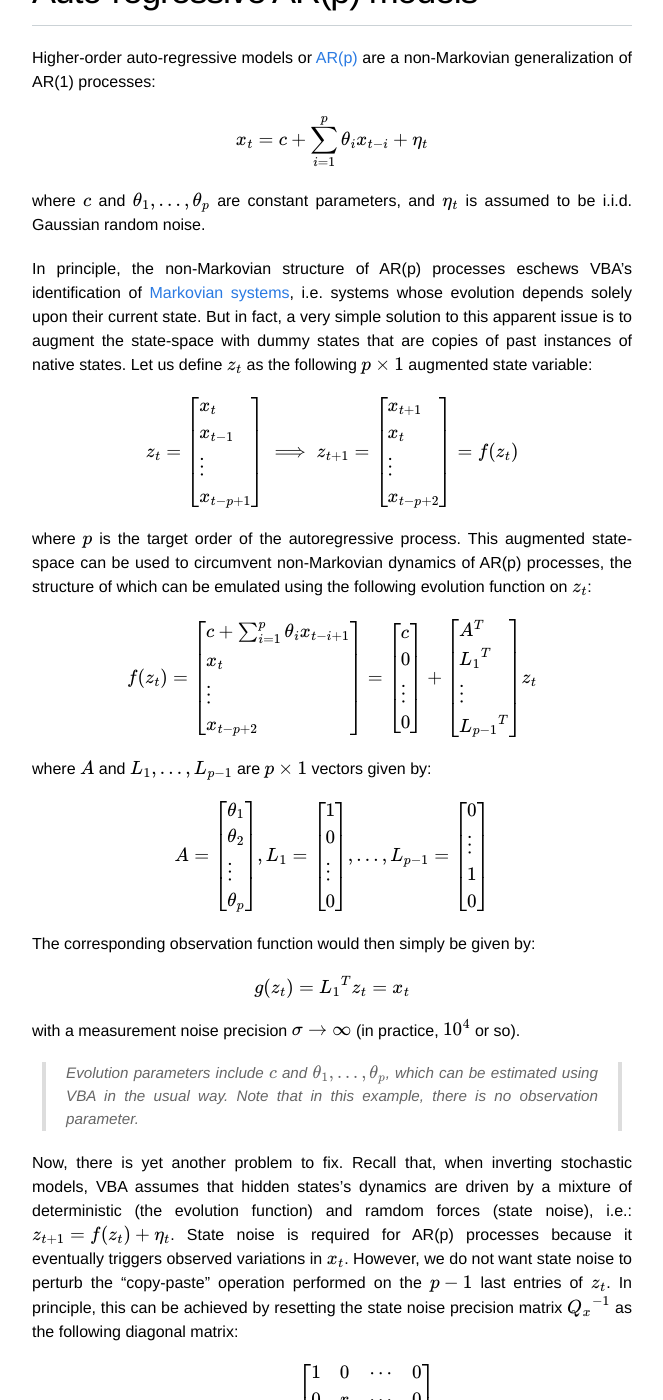
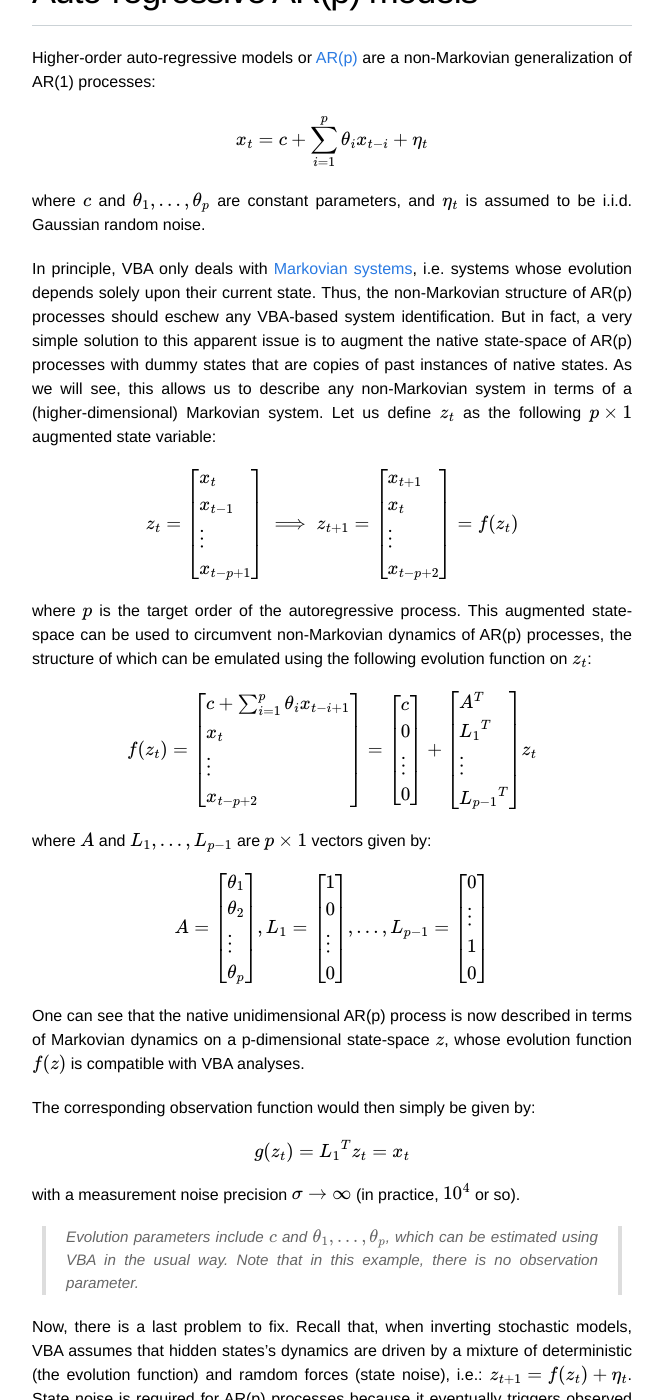
Before and after one commit to MBB-team/VBA-toolbox, a Jekyll site: the page built from _wiki/generativeModels.md, in a window 1280 px wide and 1400 px high, scrolled down 1683 px. Shown: the whole window, without its empty margins (308-971 px from the left). Built offline with Jekyll 4.4.1, drawn with Linux system fonts in a browser that asks for light colours; nearby versions of some CDN libraries; formulas are drawn with MathJax 3; some of the changed text lies outside the part shown.

Commit message:
Update generativeModels.md

```diff
--- a/_wiki/generativeModels.md
+++ b/_wiki/generativeModels.md
@@ -39,7 +39,7 @@ $$ x_t= c+ \sum_{i=1}^{p}\theta_i x_{t-i} +\eta_t $$
 
 where $$c$$ and $$\theta_1,...,\theta_p$$ are constant parameters, and $$\eta_t$$ is assumed to be i.i.d. Gaussian random noise.
 
-In principle, the non-Markovian structure of AR(p) processes eschews VBA's identification of [Markovian systems](https://en.wikipedia.org/wiki/Markov_chain), i.e. systems whose evolution depends solely upon their current state. But in fact, a very simple solution to this apparent issue is to augment the state-space with dummy states that are copies of past instances of native states. Let us define $$z_t$$ as the following $$p\times 1$$ augmented state variable:
+In principle, VBA only deals with [Markovian systems](https://en.wikipedia.org/wiki/Markov_chain), i.e. systems whose evolution depends solely upon their current state. Thus, the non-Markovian structure of AR(p) processes should eschew any VBA-based system identification. But in fact, a very simple solution to this apparent issue is to augment the native state-space of AR(p) processes with dummy states that are copies of past instances of native states. As we will see, this allows us to describe any non-Markovian system in terms of a (higher-dimensional) Markovian system. Let us define $$z_t$$ as the following $$p\times 1$$ augmented state variable:
 
 $$ z_t = \left[\begin{array}{l} x_t \\ x_{t-1} \\ \vdots \\ x_{t-p+1} \end{array}\right] \implies z_{t+1} = \left[\begin{array}{l} x_{t+1} \\ x_{t} \\ \vdots \\ x_{t-p+2}\end{array}\right] = f(z_t) $$
 
@@ -51,6 +51,8 @@ where $$A$$ and $$L_1,...,L_{p-1}$$ are $$p\times 1$$ vectors given by:
 
 $$ A = \left[\begin{array}{l} \theta_1 \\ \theta_2 \\ \vdots \\ \theta_p \end{array}\right], L_1 = \left[\begin{array}{l} 1 \\ 0 \\ \vdots \\ 0 \end{array}\right], ..., L_{p-1} = \left[\begin{array}{l} 0 \\ \vdots \\ 1 \\ 0 \end{array}\right] $$
 
+One can see that the native unidimensional AR(p) process is now described in terms of Markovian dynamics on a p-dimensional state-space $$z$$, whose evolution function $$f(z)$$ is compatible with VBA analyses.
+
 The corresponding observation function would then simply be given by:
 
 $$ g(z_t) = {L_1}^T z_t = x_t$$
@@ -59,7 +61,7 @@ with a measurement noise precision $$\sigma \rightarrow \infty$$  (in practice,
 
 > Evolution parameters include $$c$$ and $$\theta_1,...,\theta_p$$, which can be estimated using VBA in the usual way. Note that in this example, there is no observation parameter.
 
-Now, there is yet another problem to fix. Recall that, when inverting stochastic models, VBA assumes that hidden states's dynamics are driven by a mixture of deterministic (the evolution function) and ramdom forces (state noise), i.e.: $$z_{t+1} = f(z_t) + \eta_t$$. State noise is required for AR(p) processes because it eventually triggers observed variations in $$x_t$$. However, we do not want state noise to perturb the "copy-paste" operation performed on the $$p-1$$ last entries of $$z_t$$. In principle, this can be achieved by resetting the state noise precision matrix $${Q_x}^{-1}$$ as the following diagonal matrix:
+Now, there is a last problem to fix. Recall that, when inverting stochastic models, VBA assumes that hidden states's dynamics are driven by a mixture of deterministic (the evolution function) and ramdom forces (state noise), i.e.: $$z_{t+1} = f(z_t) + \eta_t$$. State noise is required for AR(p) processes because it eventually triggers observed variations in $$x_t$$. However, we do not want state noise to perturb the "copy-paste" operation performed on the $$p-1$$ last entries of $$z_t$$. In principle, this can be achieved by resetting the state noise precision matrix $${Q_x}^{-1}$$ as the following diagonal matrix:
 
 $$ {Q_x}^{-1} = \left[\begin{array}{cccc} 1 & 0 & \cdots & 0 \\ 0 & r & \cdots & 0 \\ \vdots & \vdots & \ddots & \vdots \\ 0 & 0 & \cdots & r  \end{array}\right] $$
 
@@ -67,7 +69,7 @@ where $$r \rightarrow \infty $$ to ensure that the past history of hidden states
 
 Finally, we recommend that the *[VBA's Kalman backward lag]({{ site.baseurl }}/wiki/Controlling-the-inversion-using-VBA-options/#controlling-the-lagged-kalman-forward-pass)* be adjusted to the order of the AR(p) process, as follows: `options.backwardLag=p`. This is necessary to properly account for the delayed influence of the states' history.
 
-> Tip: The augmented state-space of AR(p) processes can be generalized to model any form of delayed dynamical system!
+> It is straightforward to generalize the above "augmented state-space" trick to multivariate AR(p) proceses, or, in fact, to any form of non-Markovian dynamics (including, e.g., delayed dynamical systems...)!
 
 
 # ARCH models
```
